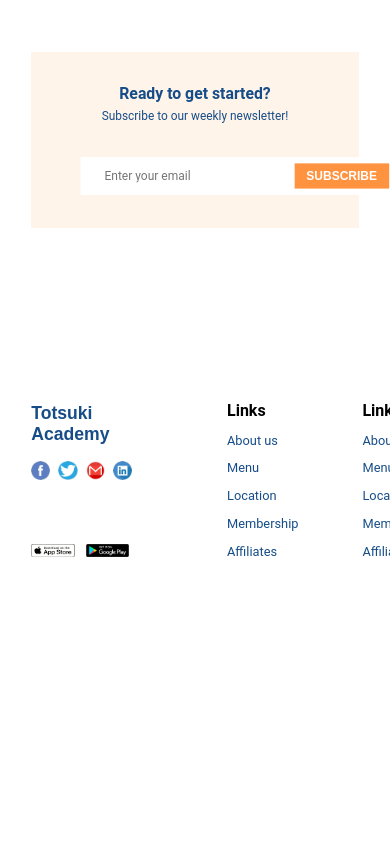
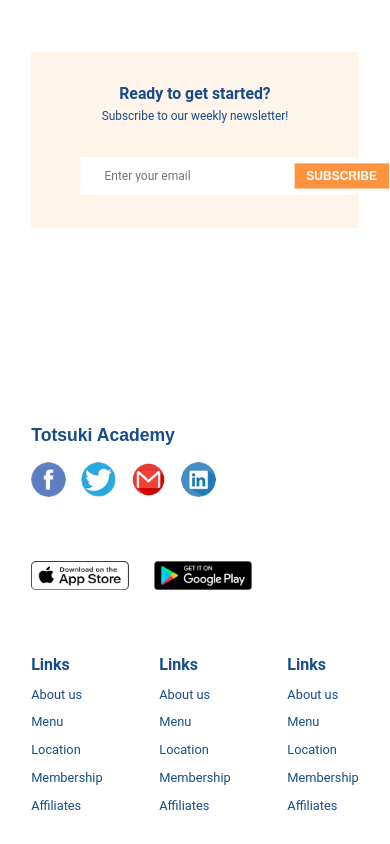
Before and after one commit to BrylleMutia/restaurant-landing-page, a React (Create React App) app: page / in a window 390 px wide. Shown: the part 5287-6131 px from the top of the page. Before the commit the page ends 5939 px from the top, so only its background shows below. Built offline with nearby package versions, Linux system fonts and the light colour scheme.

Commit message:
finished all main sections with responsiveness

```diff
--- a/src/components/footer/Footer.module.css
+++ b/src/components/footer/Footer.module.css
@@ -60,22 +60,67 @@
   display: -webkit-box;
   display: -ms-flexbox;
   display: flex;
+  width: 100%;
+  -webkit-box-pack: justify;
+      -ms-flex-pack: justify;
+          justify-content: space-between;
 }
 
 .footer__link {
-  padding: 2em;
   font-family: roboto;
+  color: var(--color-primary);
+}
+
+.footer__link h4 {
+  color: inherit;
 }
 
 .footer__link a {
   text-decoration: none;
-  color: var(--color-primary);
+  color: inherit;
 }
 
 .footer__link p {
-  color: var(--color-primary);
+  color: inherit;
   margin-top: 1em;
   font-weight: 400;
   font-size: 0.8rem;
 }
+
+.footer__link p:hover, .footer__link p:focus {
+  color: var(--color-hover);
+}
+
+@media (max-width: 600px) {
+  .footer {
+    -ms-grid-columns: (1fr)[2];
+        grid-template-columns: repeat(2, 1fr);
+    -ms-grid-rows: (1fr)[2];
+        grid-template-rows: repeat(2, 1fr);
+        grid-template-areas: "contact download"
+ "links links";
+  }
+  .footer__contact {
+    padding-top: 0;
+  }
+}
+
+@media (max-width: 480px) {
+  .footer {
+    -ms-grid-columns: (1fr)[1];
+        grid-template-columns: repeat(1, 1fr);
+    -ms-grid-rows: (1fr)[3];
+        grid-template-rows: repeat(3, 1fr);
+        grid-template-areas: "contact"
+ "download"
+ "links";
+  }
+  .footer__contact {
+    -ms-flex-item-align: end;
+        align-self: flex-end;
+  }
+  .footer__download {
+    width: 75%;
+  }
+}
 /*# sourceMappingURL=Footer.module.css.map */
--- a/src/components/footer/Footer.module.scss
+++ b/src/components/footer/Footer.module.scss
@@ -39,22 +39,62 @@
     &__links {
         grid-area: links;
         display: flex;
+        width: 100%;
+        justify-content: space-between;
     }
 
     &__link {
-        padding: 2em;
         font-family: roboto;
+        color: var(--color-primary);
+
+        h4 {
+            color: inherit;
+        }
 
         a {
             text-decoration: none;
-            color: var(--color-primary);
+            color: inherit;
         }
 
         p {
-            color: var(--color-primary);
+            color: inherit;
             margin-top: 1em;
             font-weight: 400;
             font-size: 0.8rem;
+
+            &:hover,
+            &:focus {
+                color: var(--color-hover);
+            }
+        }
+    }
+
+    @media (max-width: 600px) {
+        grid-template-columns: repeat(2, 1fr);
+        grid-template-rows: repeat(2, 1fr);
+        grid-template-areas:
+            "contact download"
+            "links links";
+
+        &__contact {
+            padding-top: 0;
+        }
+    }
+
+    @media (max-width: 480px) {
+        grid-template-columns: repeat(1, 1fr);
+        grid-template-rows: repeat(3, 1fr);
+        grid-template-areas:
+            "contact"
+            "download"
+            "links";
+
+        &__contact {
+            align-self: flex-end;
+        }
+
+        &__download {
+            width: 75%;
         }
     }
 }
```
Also changed, not shown: 1 other file (tests, documents, lock files or other folders).
